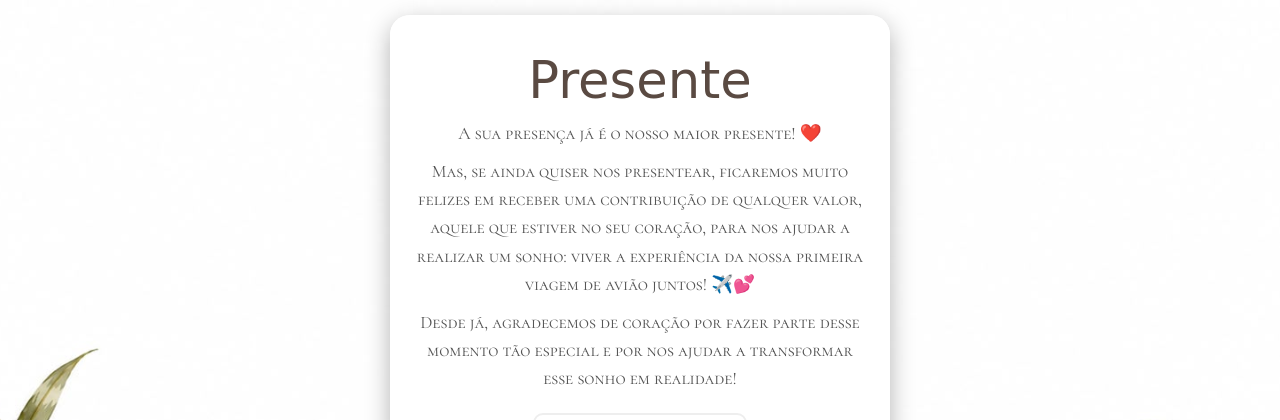
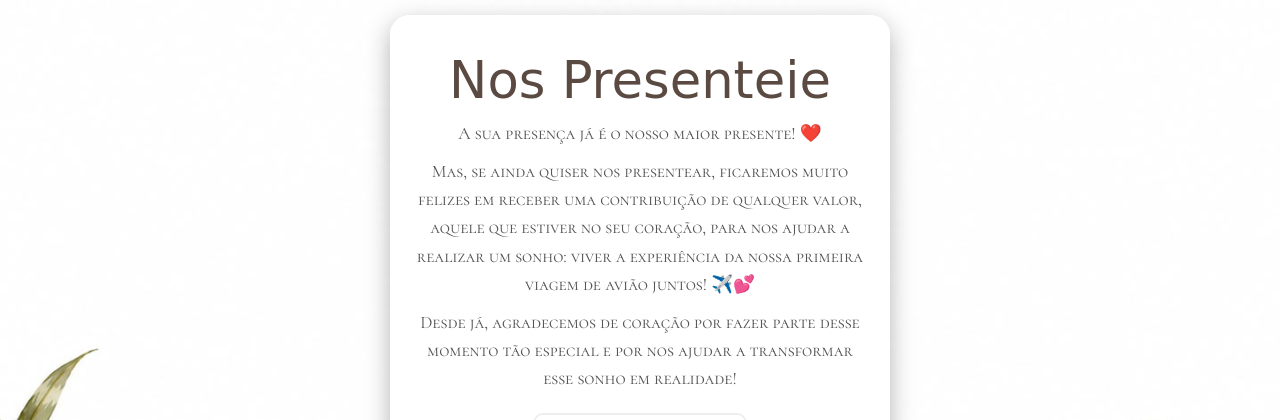
Before and after one commit to KaweAugusto/Site-de-Confirma-o, a PHP site: page /presentes.php in a window 1280 px wide. Shown: the top 420 px of the page. Run offline with PHP 8.4, Linux system fonts and the light colour scheme; some web fonts are replaced; grey boxes are pictures that could not be loaded.

Commit message:
Update presentes.php

```diff
--- a/presentes.php
+++ b/presentes.php
@@ -170,7 +170,7 @@ $cidade = "Rio de Janeiro";
 <body>
     <div class="container">
 
-        <h1>Presente</h1>
+        <h1>Nos Presenteie</h1>
 
         <div class="info">
             <p>A sua presença já é o nosso maior presente! ❤️</p>
```
